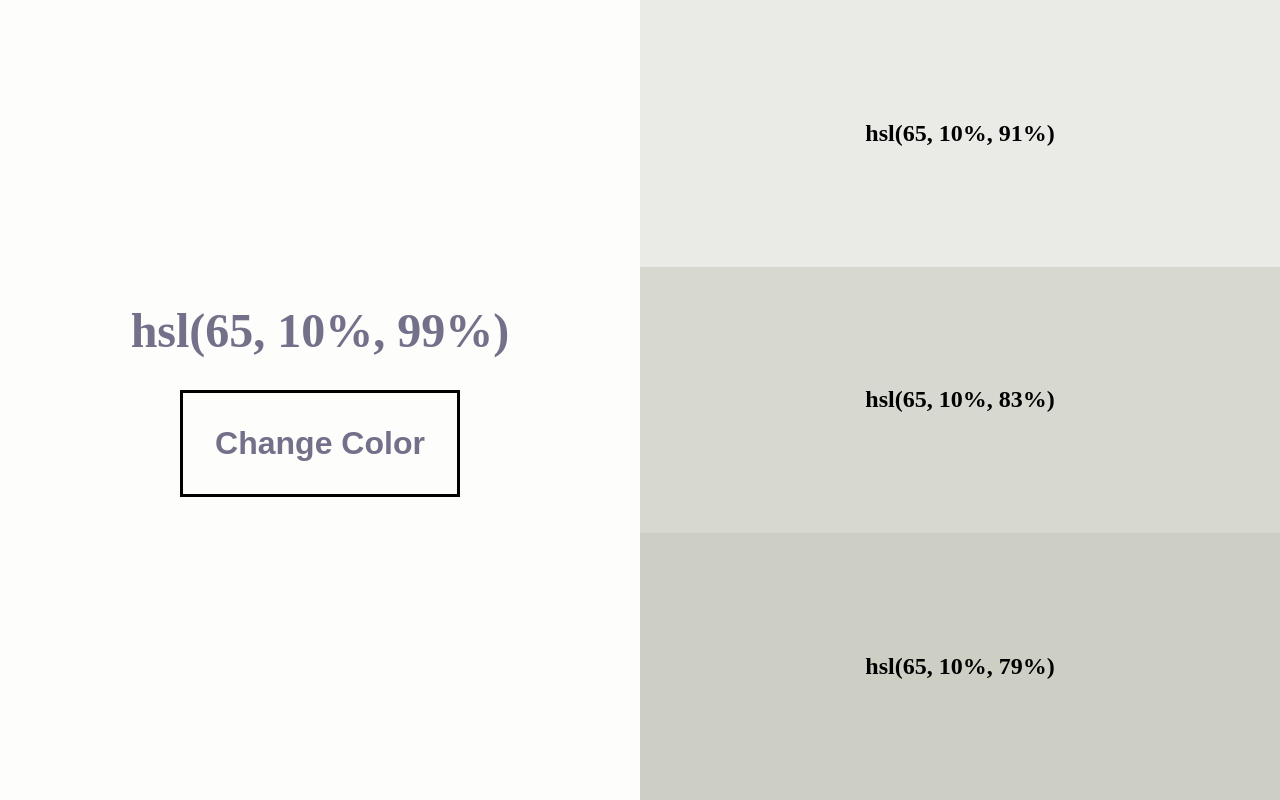
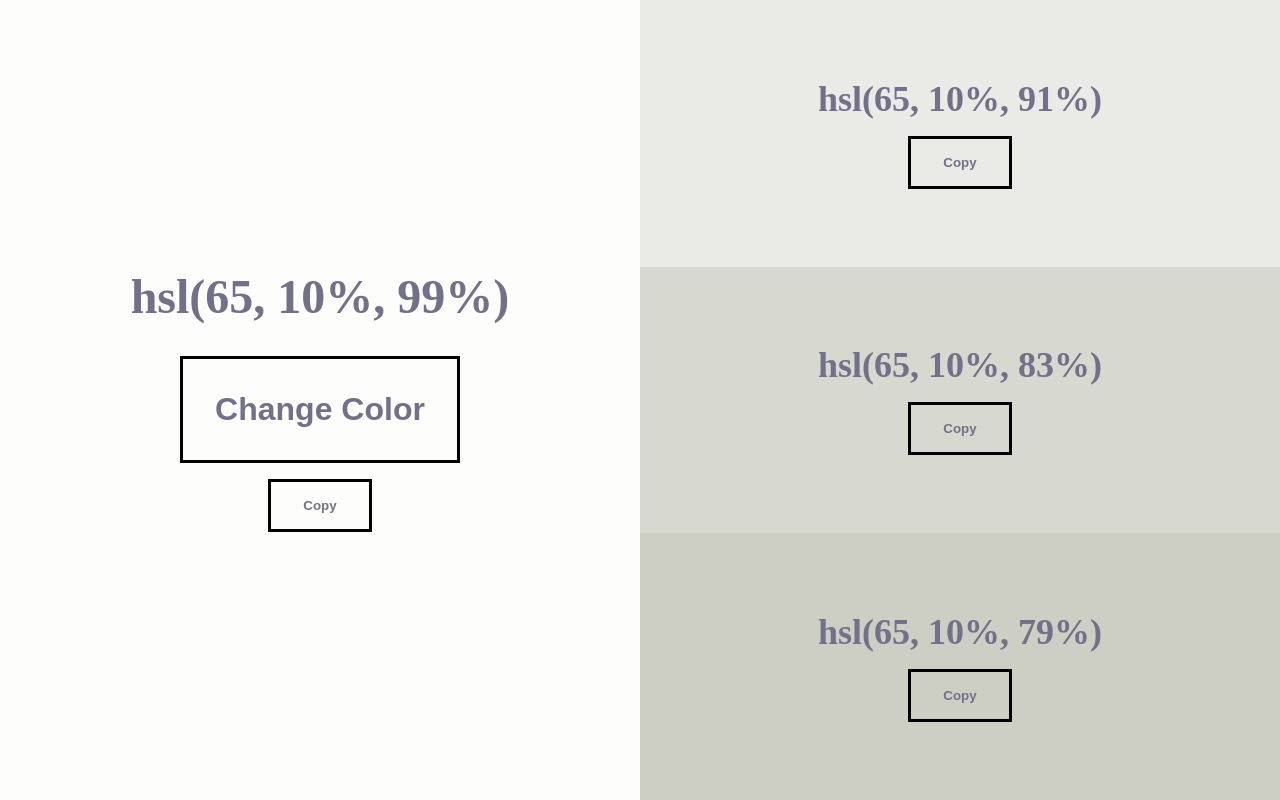
Before and after one commit to ChefDimas/Challenge30, a plain HTML site: page Day1-ChangeBackgroundColor/index.html in a window 1280 px wide. Both pictures are taken after a click on the button "Change Color". Drawn offline with Linux system fonts and the light colour scheme.

Commit message:
Implemented The copy buttons for colors. Project 1 Finished

```diff
--- a/Day1-ChangeBackgroundColor/index.html
+++ b/Day1-ChangeBackgroundColor/index.html
@@ -14,11 +14,21 @@
                 <button id="button" class="button" onclick="changeColor()">
                     Change Color
                 </button>
+                <button class="copy" id="copyMain">Copy</button>
             </div>
             <div class="right">
-                <div class="hue" id="hue1"><h2>hsl(0, 0%, 0%)</h2></div>
-                <div class="hue" id="hue2"><h2>hsl(0, 0%, 0%)</h2></div>
-                <div class="hue" id="hue3"><h2>hsl(0, 0%, 0%)</h2></div>
+                <div class="hue" id="hue1">
+                    <h2 id="hue1Name">hsl(0, 0%, 0%)</h2>
+                    <button id="copy1" class="copy">Copy</button>
+                </div>
+                <div class="hue" id="hue2">
+                    <h2 id="hue2Name">hsl(0, 0%, 0%)</h2>
+                    <button id="copy2" class="copy">Copy</button>
+                </div>
+                <div class="hue" id="hue3">
+                    <h2 id="hue3Name">hsl(0, 0%, 0%)</h2>
+                    <button id="copy3" class="copy">Copy</button>
+                </div>
             </div>
         </main>
     </body>
--- a/Day1-ChangeBackgroundColor/index.js
+++ b/Day1-ChangeBackgroundColor/index.js
@@ -74,6 +74,34 @@ const shadeThree = (hsl) => {
     }
 };
 
+const copyButtonMain = document.getElementById("copyMain");
+copyButtonMain.addEventListener("click", (e) => {
+    const content = document.getElementById("color").textContent;
+    navigator.clipboard.writeText(content);
+    alert("Copied the color");
+});
+
+const copyButton1 = document.getElementById("copy1");
+copyButton1.addEventListener("click", (e) => {
+    const content = document.getElementById("hue1Name").textContent;
+    navigator.clipboard.writeText(content);
+    alert("Copied the color");
+});
+
+const copyButton2 = document.getElementById("copy2");
+copyButton2.addEventListener("click", (e) => {
+    const content = document.getElementById("hue2Name").textContent;
+    navigator.clipboard.writeText(content);
+    alert("Copied the color");
+});
+
+const copyButton3 = document.getElementById("copy3");
+copyButton3.addEventListener("click", (e) => {
+    const content = document.getElementById("hue3Name").textContent;
+    navigator.clipboard.writeText(content);
+    alert("Copied the color");
+});
+
 //change colors
 const changeColor = () => {
     let color = randomHSLColor();
@@ -82,15 +110,26 @@ const changeColor = () => {
     document.getElementById("color").innerHTML = color;
     document.getElementById("color").style.color = invertColor;
     document.getElementById("button").style.color = invertColor;
+
     //First Shade
     document.getElementById("hue1").style.backgroundColor = shadeOne(color);
-    document.getElementById("hue1").innerHTML = shadeOne(color);
+    document.getElementById("hue1Name").innerHTML = shadeOne(color);
+    document.getElementById("hue1Name").style.color = invertColor;
     //Second Shade
     document.getElementById("hue2").style.backgroundColor = shadeTwo(color);
-    document.getElementById("hue2").innerHTML = shadeTwo(color);
+    document.getElementById("hue2Name").innerHTML = shadeTwo(color);
+    document.getElementById("hue2Name").style.color = invertColor;
+
     //Third Shade
     document.getElementById("hue3").style.backgroundColor = shadeThree(color);
-    document.getElementById("hue3").innerHTML = shadeThree(color);
+    document.getElementById("hue3Name").innerHTML = shadeThree(color);
+    document.getElementById("hue3Name").style.color = invertColor;
+
+    //Copy buttons color
+    copyButtons = document.getElementsByClassName("copy");
+    for (let i = 0; i < copyButtons.length; i++) {
+        copyButtons[i].style.color = invertColor;
+    }
     console.log(color);
     console.log(invertColor);
 };
--- a/Day1-ChangeBackgroundColor/style.css
+++ b/Day1-ChangeBackgroundColor/style.css
@@ -31,6 +31,15 @@ h1 {
     margin-top: 2rem;
 }
 
+.copy {
+    padding: 1rem 2rem;
+    margin-top: 1rem;
+    background-color: transparent;
+    cursor: pointer;
+    border: 3px solid #000000;
+    font-weight: bold;
+}
+
 .right {
     width: 50%;
     display: flex;
@@ -41,6 +50,7 @@ h1 {
     width: 100%;
     min-height: 33.33333vh;
     display: flex;
+    flex-direction: column;
     justify-content: center;
     align-items: center;
 }
```
